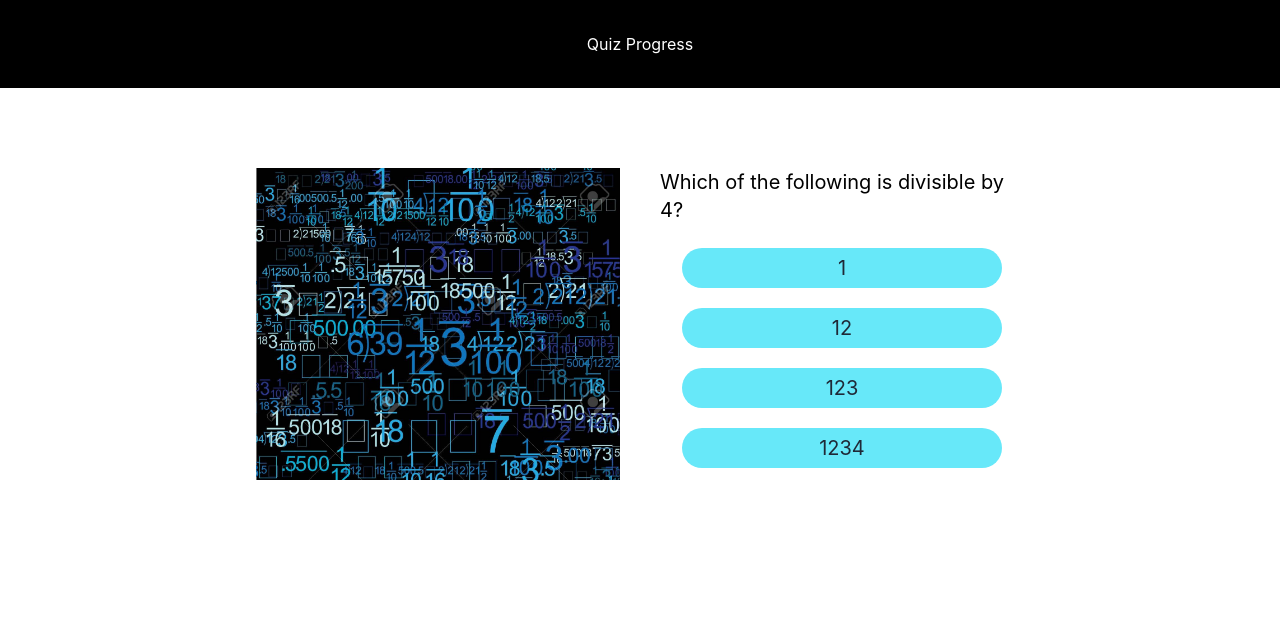
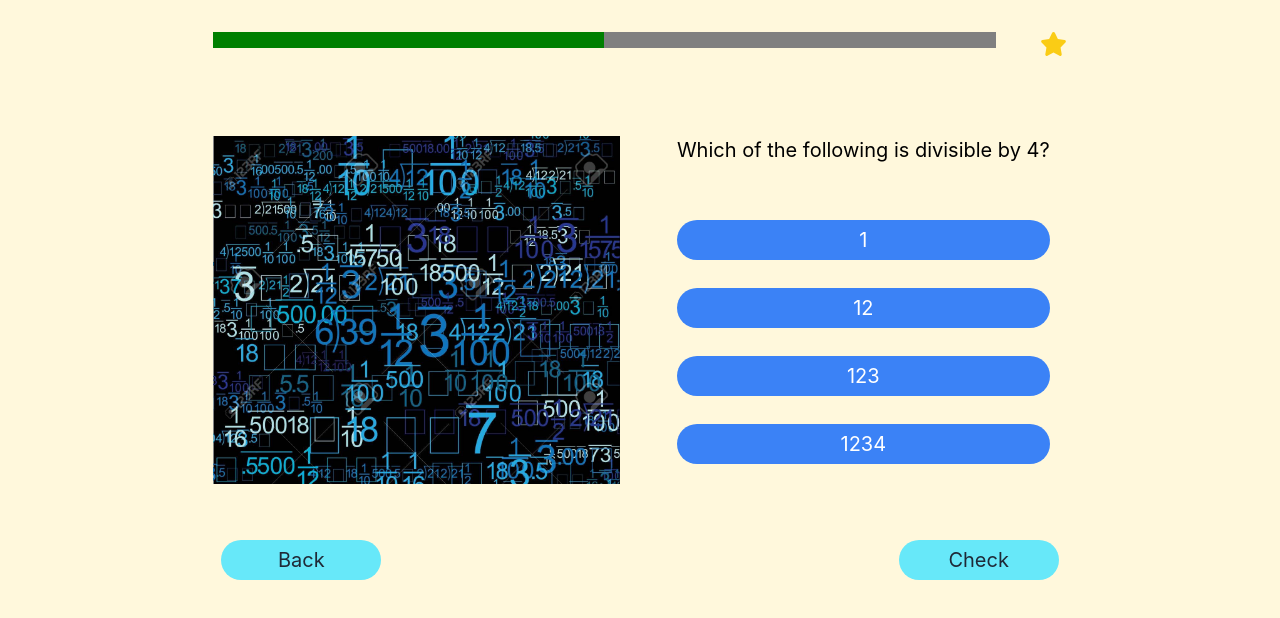
Before and after one commit to webimpactuw/team-passport, a React (Create React App) app in the folder app/: page /quiz in a window 1280 px wide. Shown: the top 618 px of the page. Built offline with nearby package versions, Linux system fonts and the light colour scheme.

Commit message:
finished quiz page template

```diff
--- a/app/src/components/Button.js
+++ b/app/src/components/Button.js
@@ -2,7 +2,7 @@ import { FontAwesomeIcon } from "@fortawesome/react-fontawesome";
 
 export function BasicButton({children, style}) {
     return (
-        <button className={`bg-cyan-300 text-gray-800 rounded-3xl ${style}`}>
+        <button className={`text-gray-800 rounded-3xl ${style}`}>
             {children}
         </button>
     )
@@ -10,15 +10,15 @@ export function BasicButton({children, style}) {
 
 export function IconButton({icon}) {
     return (
-        <BasicButton style={`w-16 h-20 m-4 text-5xl`}>
+        <BasicButton style={`bg-cyan-300 w-16 h-20 m-4 text-5xl`}>
             <FontAwesomeIcon icon={icon}/>
         </BasicButton>
     )
 }
 
-export function TextButton({option}) {
+export function TextButton({option, style}) {
     return (
-        <BasicButton style={`w-80 h-10 m-2 text-xl`}>
+        <BasicButton style={`h-10 m-2 text-xl ${style}`}>
             {option}
         </BasicButton>
     )
--- a/app/src/components/Quizboard.js
+++ b/app/src/components/Quizboard.js
@@ -5,11 +5,11 @@ export function QuizBoard({question, option1, option2, option3, option4}) {
     return (
         <CenterContainer style={`text-xl`}>
             {question}
-            <CenterContainer>
-                <TextButton option = {option1}/>
-                <TextButton option = {option2}/>
-                <TextButton option = {option3}/>
-                <TextButton option = {option4}/>
+            <CenterContainer style={`w-full`}>
+                <TextButton option = {option1} style = {`w-full bg-blue-500 text-white`}/>
+                <TextButton option = {option2} style = {`w-full bg-blue-500 text-white`}/>
+                <TextButton option = {option3} style = {`w-full bg-blue-500 text-white`}/>
+                <TextButton option = {option4} style = {`w-full bg-blue-500 text-white`}/>
             </CenterContainer>
         </CenterContainer>
     )
--- a/app/src/index.css
+++ b/app/src/index.css
@@ -9,9 +9,19 @@ body {
     sans-serif;
   -webkit-font-smoothing: antialiased;
   -moz-osx-font-smoothing: grayscale;
+  background-color:cornsilk;
 }
 
 code {
   font-family: source-code-pro, Menlo, Monaco, Consolas, 'Courier New',
     monospace;
 }
+
+progress {
+  background: dimgray;
+  border-radius: 1rem;
+}
+
+progress::-moz-progress-bar {
+  background: gold;
+}
--- a/app/src/pages/QuizzesPage.js
+++ b/app/src/pages/QuizzesPage.js
@@ -1,15 +1,18 @@
+import { TextButton } from "../components/Button"
 import { CenterContainer } from "../components/Container"
-import { Header } from "../components/Header"
+import { FontAwesomeIcon } from "@fortawesome/react-fontawesome"
+import { faStar } from "@fortawesome/free-solid-svg-icons"
 import { QuizBoard } from "../components/Quizboard"
 import logo from "../math.jpg"
 
 export default function QuizzesPage() {
     return (
         <CenterContainer>
-            <Header>
-                Quiz Progress
-            </Header>
-            <CenterContainer style={`grid-cols-2 w-3/5 h-3/5 m-20 gap-10`}>
+            <div className = "w-2/3 m-8 flex justify-between">
+                <progress value = {0.5} className="w-11/12"/>
+                <FontAwesomeIcon icon = {faStar} className="text-yellow-400 fa-xl"/>
+            </div>
+            <CenterContainer style={`grid-cols-2 w-2/3 h-3/5 m-12 gap-10`}>
                 <img src={logo} alt="Logo"/>
                 <QuizBoard question={`Which of the following is divisible by 4?`}
                     option1={`1`}
@@ -17,6 +20,10 @@ export default function QuizzesPage() {
                     option3={`123`}
                     option4={`1234`} />
             </CenterContainer>
+            <div className = "w-2/3 flex justify-between">
+                <TextButton option = "Back" style = {`w-40 bg-cyan-300`}/>
+                <TextButton option = "Check" style = {`w-40 bg-cyan-300`}/>
+            </div>
         </CenterContainer>
     )
 }
```
